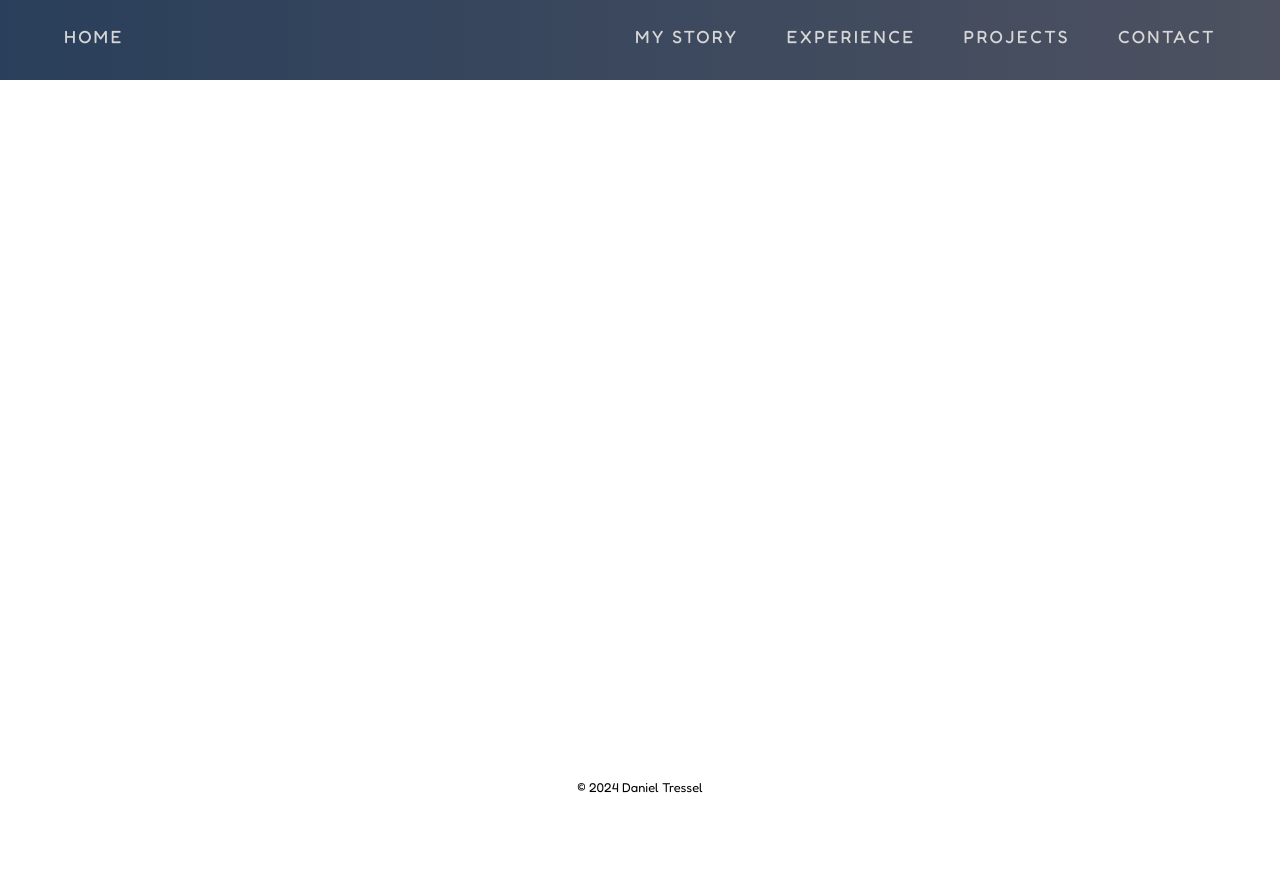
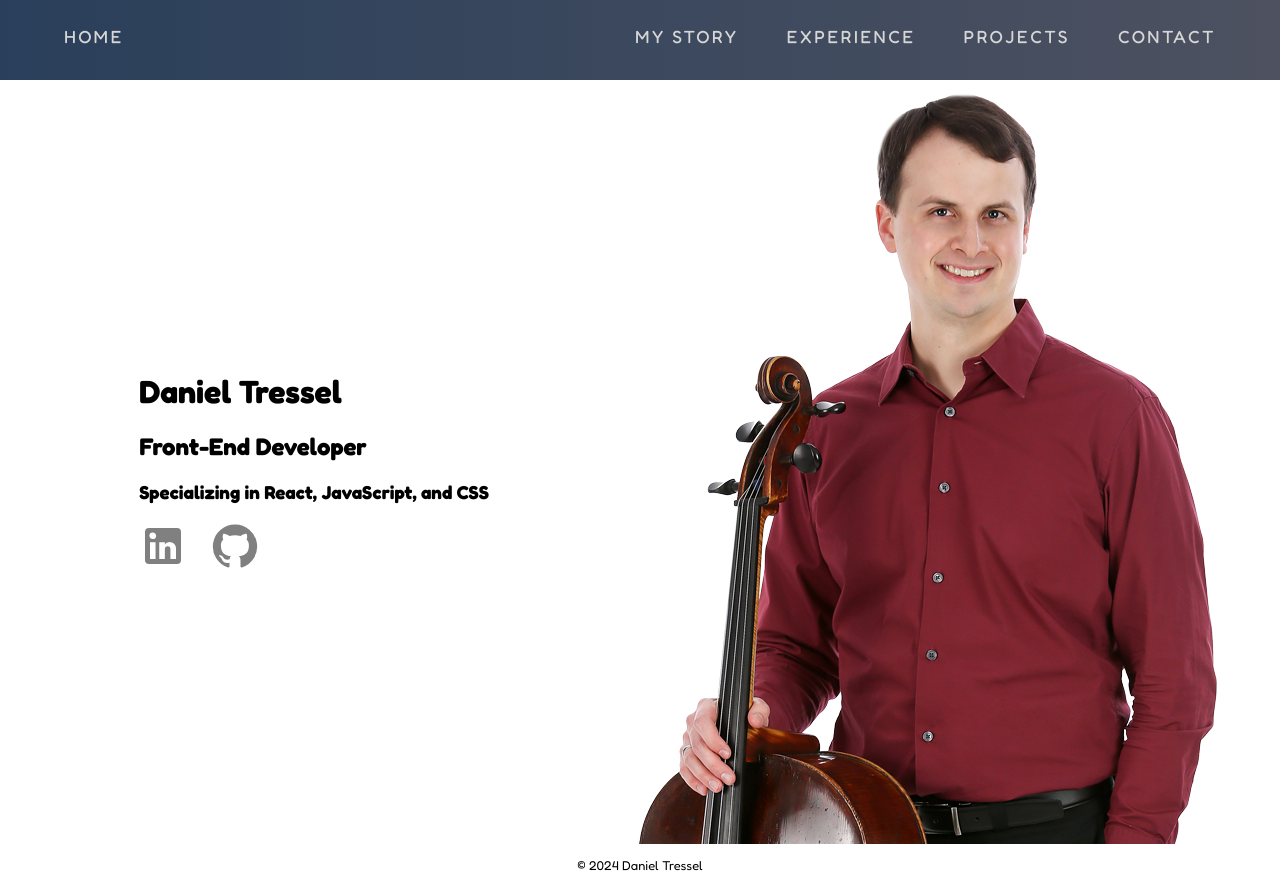
Before and after one commit to dtressel/portfolio-site, a React (Create React App) app: page / in a window 1280 px wide. Before the commit the page ends 800 px from the top, so only its background shows below. Built offline with nearby package versions, Linux system fonts and the light colour scheme.

Commit message:
add home content

```diff
--- /dev/null
+++ b/src/pages/Home/Home.css
@@ -0,0 +1,33 @@
+.Home-top-container {
+  display: grid;
+  grid-template-columns: 1fr 1fr;
+}
+
+.Home-top-container img {
+  height: 764px;
+}
+
+.Home-left-container {
+  display: flex;
+  justify-content: center;
+  align-items: center;
+  grid-column: 1 / 2;
+}
+
+.Home-right-container {
+  display: flex;
+  justify-content: center;
+  grid-column: 2 / 3;
+}
+
+.Home-body-icon.MuiSvgIcon-root {
+  font-size: 3rem;
+  color: gray;
+  margin-right: 1.5rem;
+}
+
+@media (width < 800px) {
+  .Home-top-container {
+    display: block;
+  }
+}
--- a/src/pages/Home/Home.js
+++ b/src/pages/Home/Home.js
@@ -1,7 +1,29 @@
+import './Home.css';
+import torsoShot from '../../assets/photos/torso-shot-cello-3.png';
+import LinkedInIcon from '@mui/icons-material/LinkedIn';
+import GitHubIcon from '@mui/icons-material/GitHub';
+
 const Home = () => {
   return (
     <>
-
+      <div className="Home-top-container">
+        <div className="Home-left-container">
+          <div>
+            <h1>Daniel Tressel</h1>
+            <h2>Front-End Developer</h2>
+            <h3>Specializing in React, JavaScript, and CSS</h3>
+            <a href="https://www.linkedin.com/in/daniel-tressel/" target="_blank" rel="noreferrer" >
+              <LinkedInIcon className="Home-body-icon" />
+            </a>
+            <a href="https://github.com/dtressel" target="_blank" rel="noreferrer" >
+              <GitHubIcon className="Home-body-icon" />
+            </a>
+          </div>
+        </div>
+        <div className="Home-right-container">
+          <img src={torsoShot} alt="Daniel Tressel" />
+        </div>
+      </div>
     </>
   )
 }
```
Also changed, not shown: src/assets/photos/torso-shot-cello-3.png (added).
